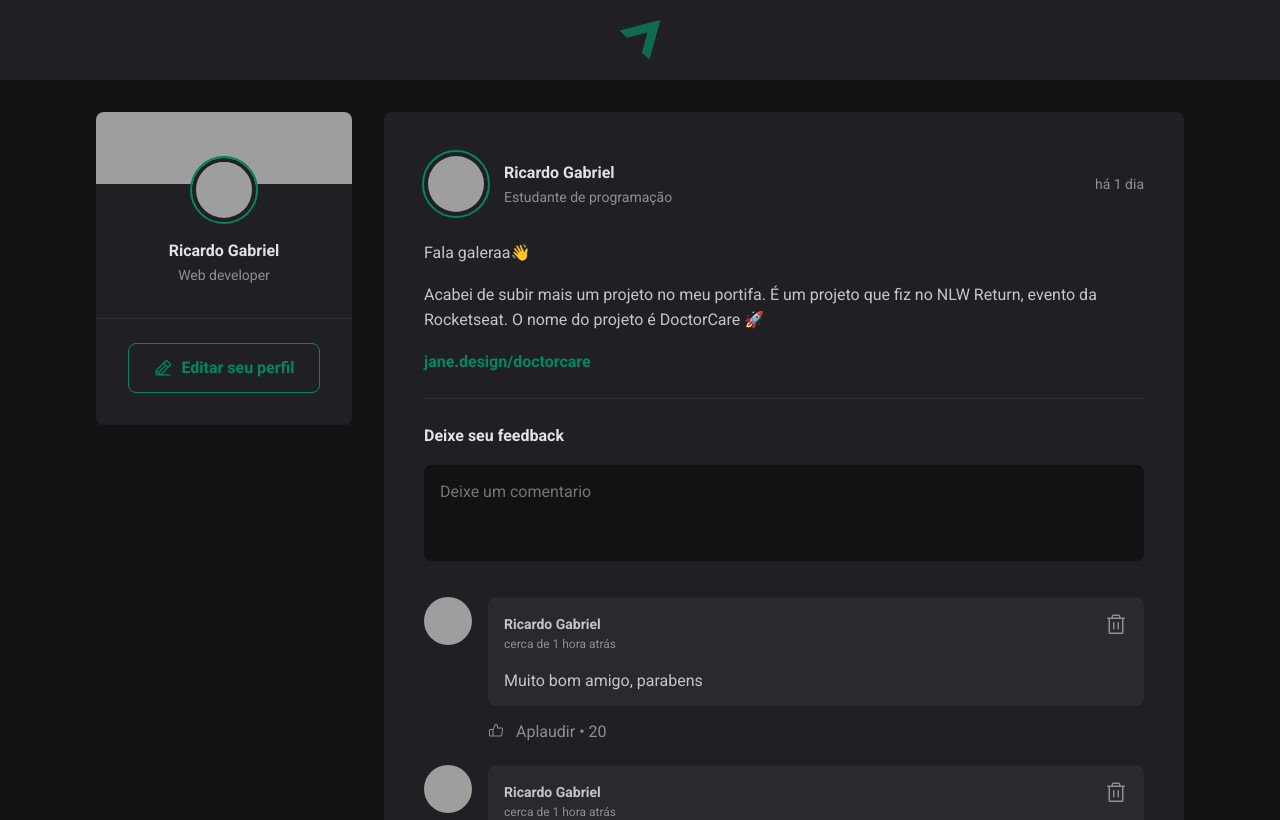
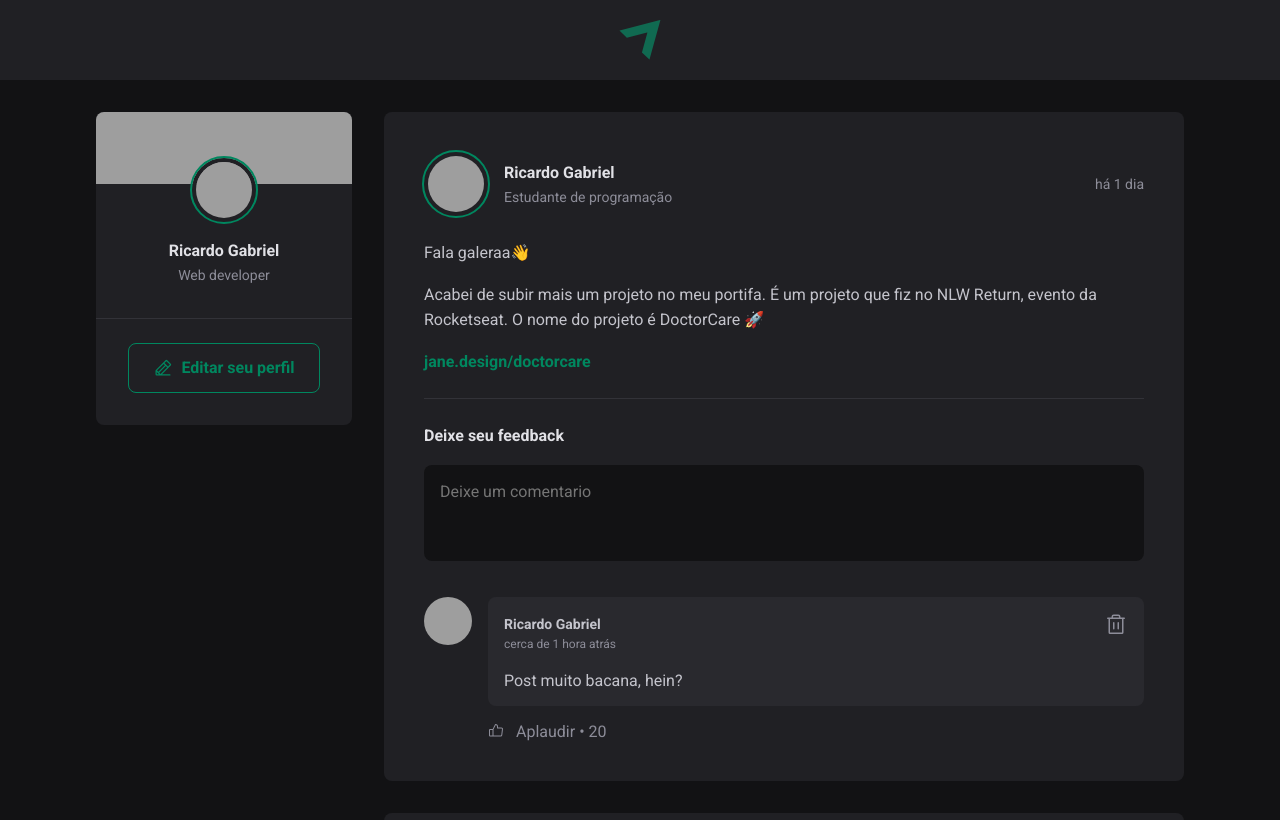
Before and after one commit to Ricardo-GabrielX/projeto-react, a React (Vite) app: page / in a window 1280 px wide. Shown: the top 820 px of the page. Built offline with nearby package versions, Linux system fonts and the light colour scheme; grey boxes are pictures that could not be loaded.

Commit message:
Entendendo diferença de programação imperativa para declarativa, e entendendo a declarativa na prática.

```diff
--- a/src/components/Comment.jsx
+++ b/src/components/Comment.jsx
@@ -4,7 +4,7 @@
 import styles from "./Comment.module.css"
 
 
-export function Comment(){
+export function Comment({ content }){
     return(
         <div className={styles.comment}>
             <Avatar hasBorder={ false } src="https://avatars.githubusercontent.com/u/129549638?v=4" />
@@ -24,7 +24,7 @@
                             <Trash size={24} />
                         </button>
                     </header>
-                    <p>Muito bom amigo, parabens  </p>
+                    <p>{content}</p>
 
                 </div>
                 <footer>
--- a/src/components/Post.jsx
+++ b/src/components/Post.jsx
@@ -11,25 +11,30 @@
 
 export function Post({ author, publishedAt, content }){
     const [comments, setComments] = useState([
-        1,
-        2,
-    ]
-    );
+        "Post muito bacana, hein?"
+    ]);
+
+    const [newCommentText, setNewCommentText] = useState("");
 
     const publishedDateFormatted = format(publishedAt, "d 'de' LLLL 'às' HH:mm'h'", {
         locale: ptBR,
-    })
+    });
 
     const publishedDateRelativeToNow = formatDistanceToNow(publishedAt, {
         locale: ptBR,
         addSuffix: true,
-    })
+    });
 
     function handleCreateNewComment() {
         event.preventDefault();
 
-        setComments([...comments, comments.length + 1]);
-    }
+        setComments([...comments, newCommentText]);
+        setNewCommentText("");
+    };
+
+    function handleNewCommentChange(){
+        setNewCommentText(event.target.value);
+    };
 
     return(
         <article className={styles.post}>
@@ -64,7 +69,10 @@
             <form onSubmit={handleCreateNewComment} className={styles.commentForm}>
                 <strong>Deixe seu feedback</strong>
                 <textarea
+                    name="comment"
                     placeholder='Deixe um comentario'
+                    value={newCommentText}
+                    onChange={handleNewCommentChange}
                 />
 
                 <footer>
@@ -73,7 +81,7 @@
             </form>
             <div className={styles.commentList}>
                 {comments.map(comment => {
-                    return <Comment />
+                    return <Comment content={comment} />
                 }) }
 
             </div>
```
Also changed, not shown: 1 other file (tests, documents, lock files or other folders).
